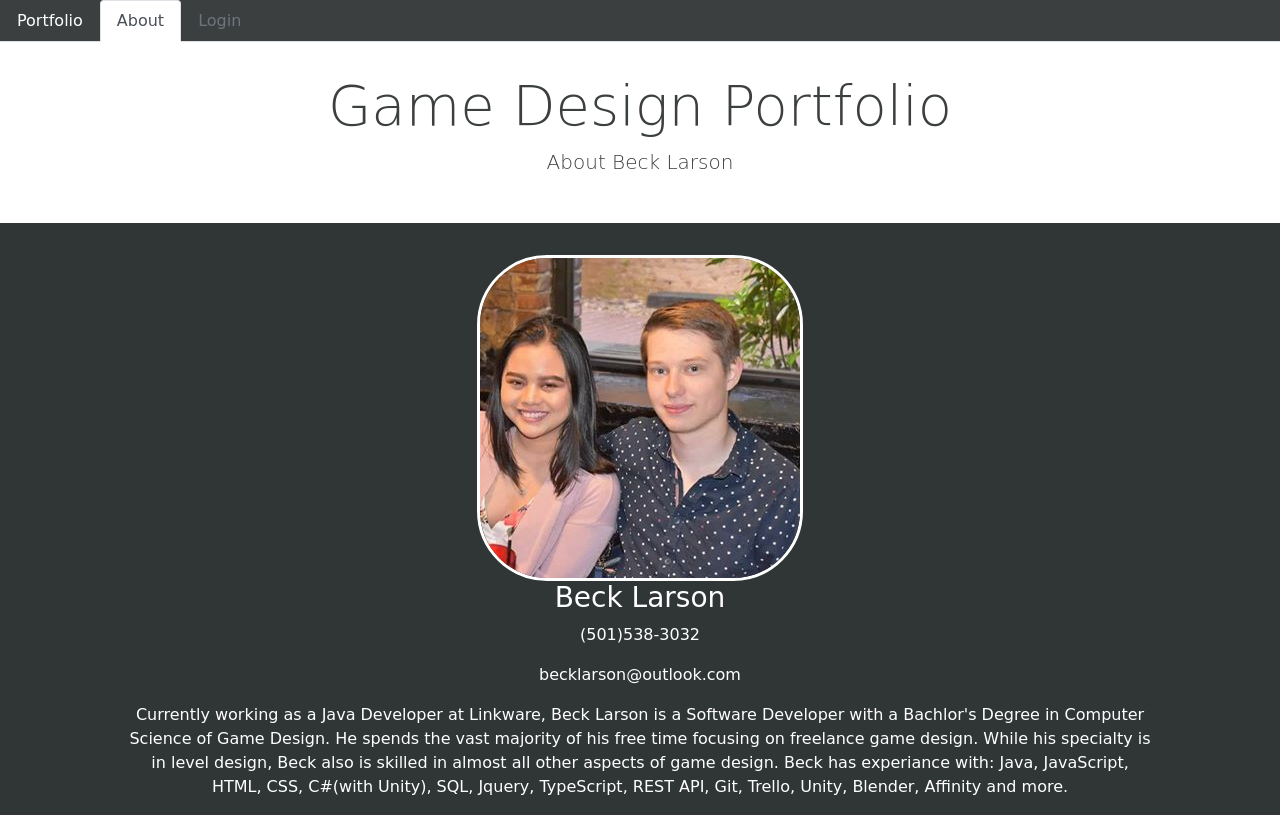
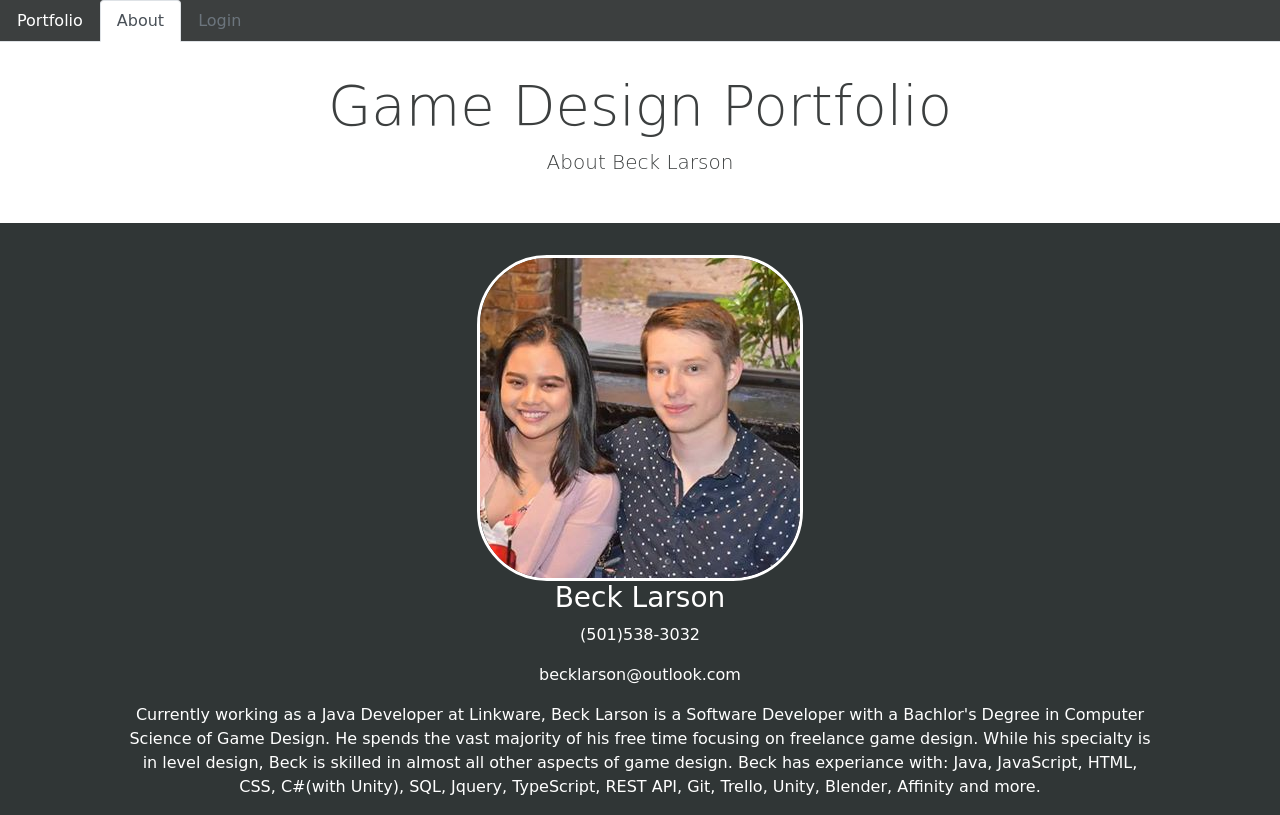
Before and after one commit to BeckLarson/becklarson, a plain HTML site: page about.html in a window 1280 px wide. Drawn offline with nearby package versions, Linux system fonts and the light colour scheme; a web font is replaced by a local one.

Commit message:
Update about.html

```diff
--- a/about.html
+++ b/about.html
@@ -39,7 +39,7 @@
         <p>becklarson@outlook.com</p>
         <p>Currently working as a Java Developer at Linkware, Beck Larson is a Software Developer with a Bachlor's
             Degree in Computer Science of Game Design. He spends the vast majority of his free time focusing on
-            freelance game design. While his specialty is in level design, Beck also is skilled in almost all other
+            freelance game design. While his specialty is in level design, Beck is skilled in almost all other
             aspects of game design. Beck has experiance with: Java, JavaScript, HTML, CSS, C#(with
             Unity), SQL, Jquery, TypeScript, REST API, Git, Trello, Unity, Blender, Affinity and more.</p>
 </body>
```
